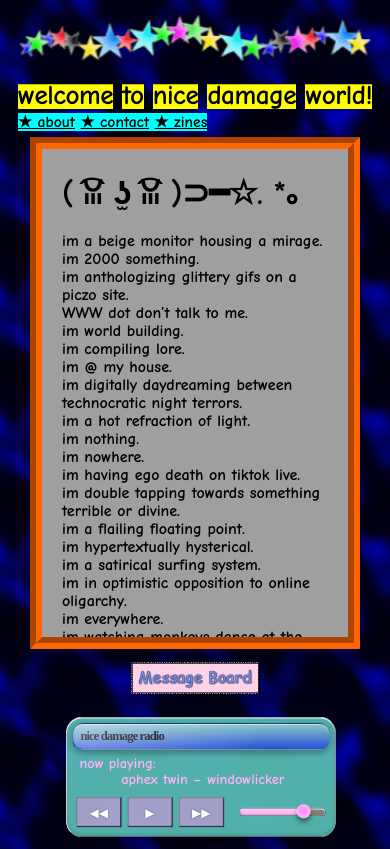
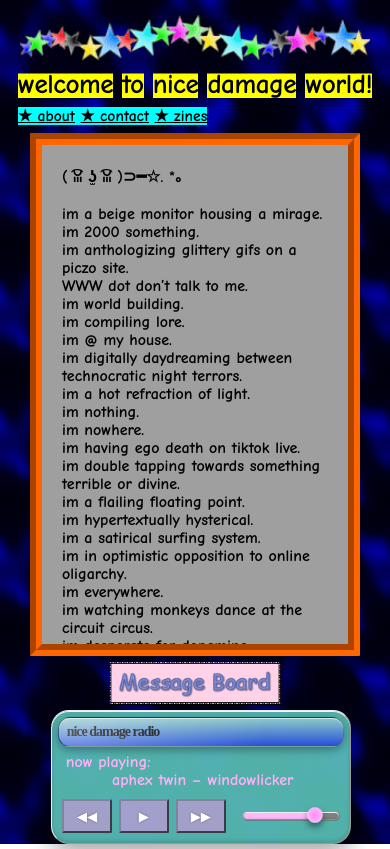
Before and after one commit to nicedamage/nicedamage.world, a website with bundled scripts: page index.html in a window 390 px wide. Built offline with nearby package versions, Linux system fonts and the light colour scheme; no server answers; files whose address does not match are found by name.

Commit message:
FINAL queries spacing

```diff
--- a/index.html
+++ b/index.html
@@ -105,7 +105,7 @@
       <br><br>
       <img class="working-on-it" src="WORKING-ON-IT.png" alt=""> -->
 <p>
-<h2>( ͡ꈍ ʖ̫ ͡ꈍ )⊃━☆. *｡</h2>
+( ͡ꈍ ʖ̫ ͡ꈍ )⊃━☆. *｡</h2>
 <br>
 <br>
 im a beige monitor housing a mirage.
--- a/script.js
+++ b/script.js
@@ -279,6 +279,46 @@ if (msgBoard) {
     minimizeBtn.textContent = "_";
   });
 
+
+function adjustLayoutForPlayer() {
+  const player = document.getElementById("music-player");
+  const pageLayout = document.querySelector(".page-layout");
+  const textBlock = document.querySelector(".text-block");
+  const header = document.querySelector("header");
+  const messageMini = document.getElementById("message-board-mini");
+
+  if (window.matchMedia("(max-width: 1024px)").matches) {
+
+    // ---- Measure top ----
+    const headerHeight = header.offsetHeight;
+    textBlock.style.top = headerHeight + -7 + "px";
+
+    const textBlockHeight = textBlock.offsetHeight;
+    const totalTopHeight = headerHeight + textBlockHeight;
+
+    // ---- Measure bottom ----
+    const playerHeight = player.offsetHeight;
+    const miniHeight = messageMini.offsetHeight;
+
+        // Apply dynamic padding
+    pageLayout.style.paddingTop = totalTopHeight + "px";
+    pageLayout.style.paddingBottom =
+      playerHeight + miniHeight + "px";
+
+    // Position mini above player
+    messageMini.style.bottom =
+      playerHeight + "px";
+    } else {
+      pageLayout.style.paddingTop = "";
+      pageLayout.style.paddingBottom = "";
+      messageMini.style.bottom = "";
+      textBlock.style.top = "";
+    }
+  }
+
+  window.addEventListener("load", adjustLayoutForPlayer);
+  window.addEventListener("resize", adjustLayoutForPlayer);
+
   /* -------------------------
      SPARKLE CURSOR CODE
   ------------------------- */
--- a/styles.css
+++ b/styles.css
@@ -126,7 +126,7 @@ h1 {
 
 h2 {
   display: inline-block;
-  font-size: 33px;
+  font-size: 26px;
 }
 
 /* Text block (tight yellow outline) */
@@ -144,7 +144,6 @@ h2 {
   display: inline;
   white-space: normal;
   box-shadow: inset 0 -0.99em 0 0 yellow;
-  transform: translateY(0.18em);
   line-height: 1;
 }
 
@@ -881,18 +880,29 @@ background: rgb(0, 255, 229);
 
 @media (max-width: 1024px) {
 
+  body {
+    display: flex;
+    flex-direction: column;
+    min-height: 100vh;
+  }
+
   /* 1️⃣ Fix header to top */
   header {
     position: fixed;
     top: 0;
-    left: 0;
     width: 100%;
+    z-index: 1000;
+    flex-shrink: 0;
+  }
+
+  header,
+  .text-block {
+    position: fixed;
     z-index: 1000;
   }
 
   /* If your nav is separate, include it */
   nav {
-    left: 0;
     width: 100%;
     z-index: 1000;
     padding-top: 5px;
@@ -909,16 +919,15 @@ background: rgb(0, 255, 229);
     align-self: center;
     z-index: 1000;
     transform: none;
-    transform: scale(90%);
   }
 
   /* 3️⃣ Create safe scroll area between them */
   .page-layout {
-    padding: 35% 0% 50%;
     min-height: 100vh;
     box-sizing: border-box;
     margin-left: 30px;
     margin-right: 30px;
+    padding: 0;
   }
 
 #wmp-close, #wmp-minimize {
@@ -936,10 +945,13 @@ main {
   max-width: 85vw;                /* keeps text readable */
   border-radius: 2px;
   transform: none;
+  flex: 1; /* fills available space */
+  overflow-y: auto;
 }
 
 .text-block {
   transform: none;
+  align-self: center;
 }
 
 
@@ -964,7 +976,6 @@ h1 {
 .word-wrap {
   display: inline-block;
   box-shadow: inset 0 -0.9em 0 0 yellow;
-  padding-top: 5%;
 }
 
 
@@ -1033,16 +1044,12 @@ footer{
 }
 
 
-#message-board-mini {
-  display: flex !important;
-  transform: scale(60%);
-  position: fixed;
-  bottom: calc(110px + 3%); /* 120px = player height + 80px buffer */
-  left: 50%;
-  right: 50%;
-  z-index: 9999;
-  padding-top: 20px;
-}
+  #message-board-mini {
+    position: fixed;
+    left: 50%;
+    transform: translateX(-50%) scale(80%);
+    z-index: 1100;
+  }
 
 
 #message-board.full + #message-board-mini {
@@ -1078,10 +1085,29 @@ img {
   transform: translateY(-40px);
 }
 .text-block{
-  top: 7%;
+  top: auto;
+  flex-shrink: 0;
  }
 
  .heart-beat {
   display: none;
 }
 }
+
+@media (max-width: 1024px) {
+
+
+
+  #music-player {
+    position: fixed;
+    transform: none;
+    z-index: 1000;
+  }
+
+}
+
+@media (max-height: 580px) {
+  .page-center {
+    font-size: 80%;
+  }
+}
```
